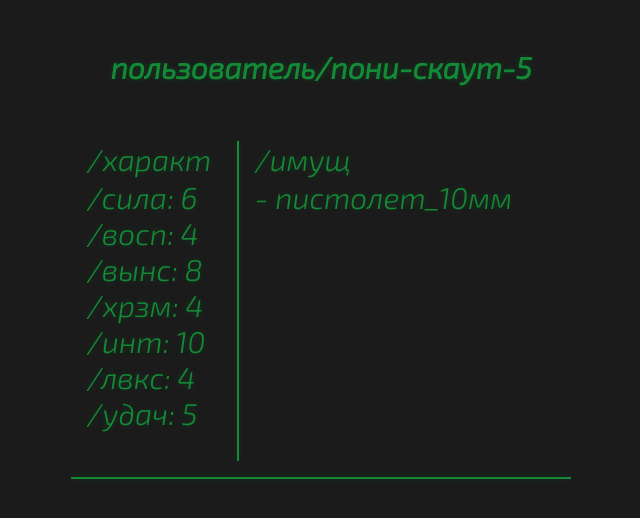
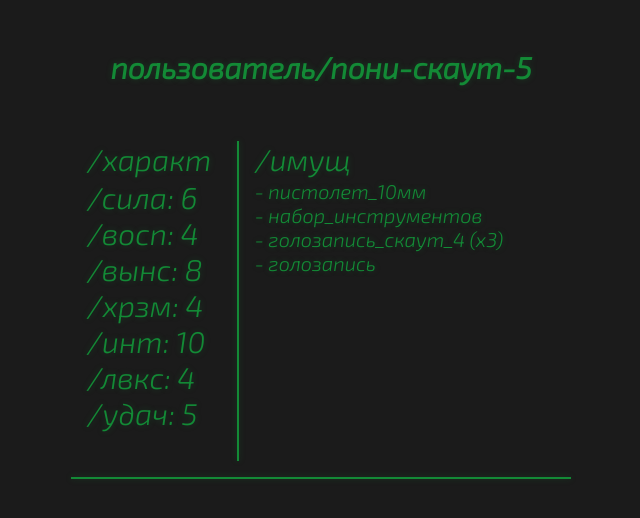
Before and after one commit to snbefly/foecharsheet, a plain HTML site: page index.html in a window 1280 px wide. Shown: the whole page, without its empty margins (319-959 px from the left). Drawn offline with Linux system fonts and the light colour scheme.

Commit message:
Update index.html

```diff
--- a/index.html
+++ b/index.html
@@ -27,8 +27,11 @@
 			<div class="flex-devider" style="flex: 1;"></div>
 			<div style="flex: 200; padding-left: 1rem;">
 				<p class=" text-fix">/имущ</p>
-				<p class=" text-fix">
+				<p class=" text-fix" style="font-size: 20px;">
 					- пистолет_10мм<br>
+					- набор_инструментов<br>
+					- голозапись_скаут_4 (х3)<br>
+					- голозапись
 				</p>
 			</div>
 		</div>
```
